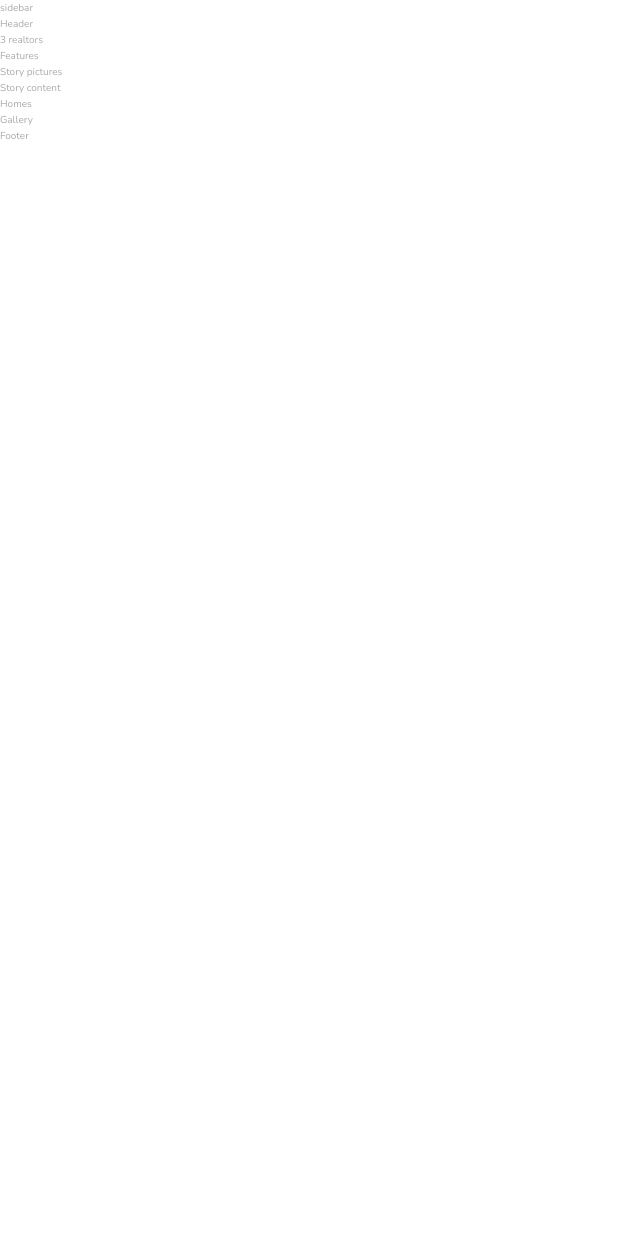
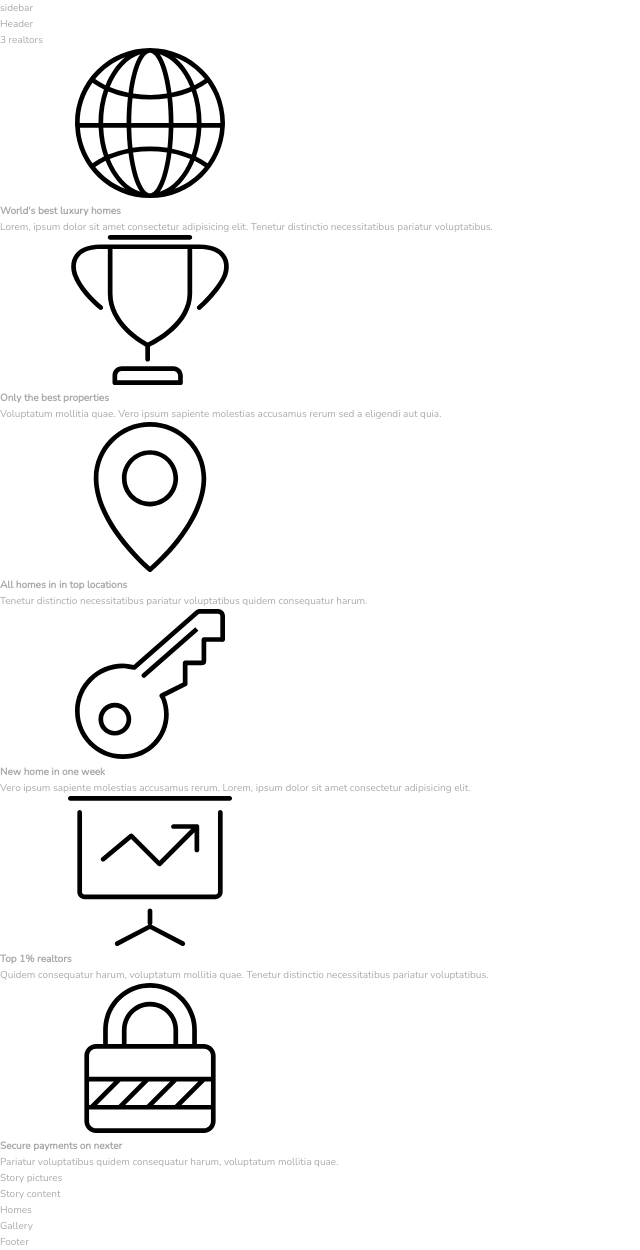
Before and after one commit to wemali05/grid, a website: page index.html in a window 1280 px wide. Shown: the whole page, without its empty margins (0-640 px from the left). Before the commit the page ends 800 px from the top, so only its background shows below. Drawn offline with nearby package versions, Linux system fonts and the light colour scheme.

Commit message:
feature section feature

```diff
--- a/index.html
+++ b/index.html
@@ -1,5 +1,6 @@
 <!DOCTYPE html>
 <html lang="en">
+
 <head>
     <meta charset="UTF-8">
     <meta name="viewport" content="width=device-width, initial-scale=1.0">
@@ -11,6 +12,7 @@
 
     <title>nexter &mdash; your home, your freedom</title>
 </head>
+
 <body class="container">
     <div class="sidebar">
         sidebar
@@ -25,14 +27,69 @@
     </div>
 
     <section class="features">
-        Features
+        <div class="feature">
+            <svg class="feature__icon">
+                <use xlink:href="img/sprite.svg#icon-global"></use>
+            </svg>
+            <h4 class="heading-4 heading-4--dark">World's best luxury homes</h4>
+            <p class="feature__text">Lorem, ipsum dolor sit amet consectetur adipisicing elit. Tenetur distinctio
+                necessitatibus pariatur voluptatibus.</p>
+        </div>
+
+        <div class="feature">
+            <svg class="feature__icon">
+                <use xlink:href="img/sprite.svg#icon-trophy"></use>
+            </svg>
+            <h4 class="heading-4 heading-4--dark">Only the best properties</h4>
+            <p class="feature__text">Voluptatum mollitia quae. Vero ipsum sapiente molestias accusamus rerum sed a
+                eligendi
+                aut quia.</p>
+        </div>
+
+        <div class="feature">
+            <svg class="feature__icon">
+                <use xlink:href="img/sprite.svg#icon-map-pin"></use>
+            </svg>
+            <h4 class="heading-4 heading-4--dark">All homes in in top locations</h4>
+            <p class="feature__text">Tenetur distinctio necessitatibus pariatur voluptatibus quidem consequatur harum.
+            </p>
+        </div>
+
+        <div class="feature">
+            <svg class="feature__icon">
+                <use xlink:href="img/sprite.svg#icon-key"></use>
+            </svg>
+            <h4 class="heading-4 heading-4--dark">New home in one week</h4>
+            <p class="feature__text">Vero ipsum sapiente molestias accusamus rerum. Lorem, ipsum dolor sit amet
+                consectetur
+                adipisicing elit.</p>
+        </div>
+
+        <div class="feature">
+            <svg class="feature__icon">
+                <use xlink:href="img/sprite.svg#icon-presentation"></use>
+            </svg>
+            <h4 class="heading-4 heading-4--dark">Top 1% realtors</h4>
+            <p class="feature__text">Quidem consequatur harum, voluptatum mollitia quae. Tenetur distinctio
+                necessitatibus
+                pariatur voluptatibus.</p>
+        </div>
+
+        <div class="feature">
+            <svg class="feature__icon">
+                <use xlink:href="img/sprite.svg#icon-lock"></use>
+            </svg>
+            <h4 class="heading-4 heading-4--dark">Secure payments on nexter</h4>
+            <p class="feature__text">Pariatur voluptatibus quidem consequatur harum, voluptatum mollitia quae.</p>
+        </div>
+
     </section>
 
-     <div class="story_pictures">
+    <div class="story__pictures">
         Story pictures
     </div>
 
-     <div class="story_content">
+    <div class="story__content">
         Story content
     </div>
 
@@ -48,4 +105,5 @@
         Footer
     </section>
 </body>
+
 </html>
```
Lines whose indentation alone changed are shown as unchanged.
